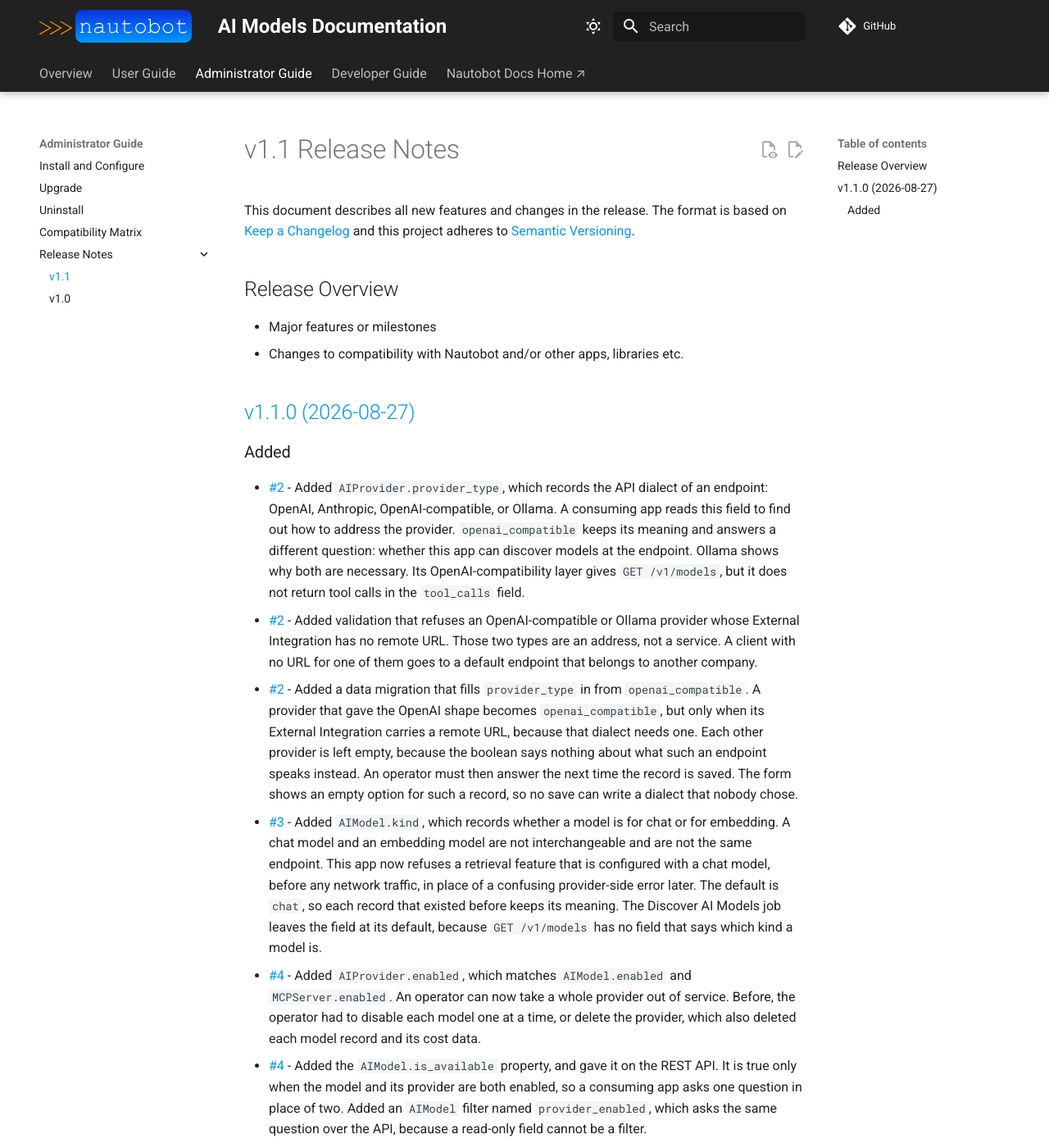
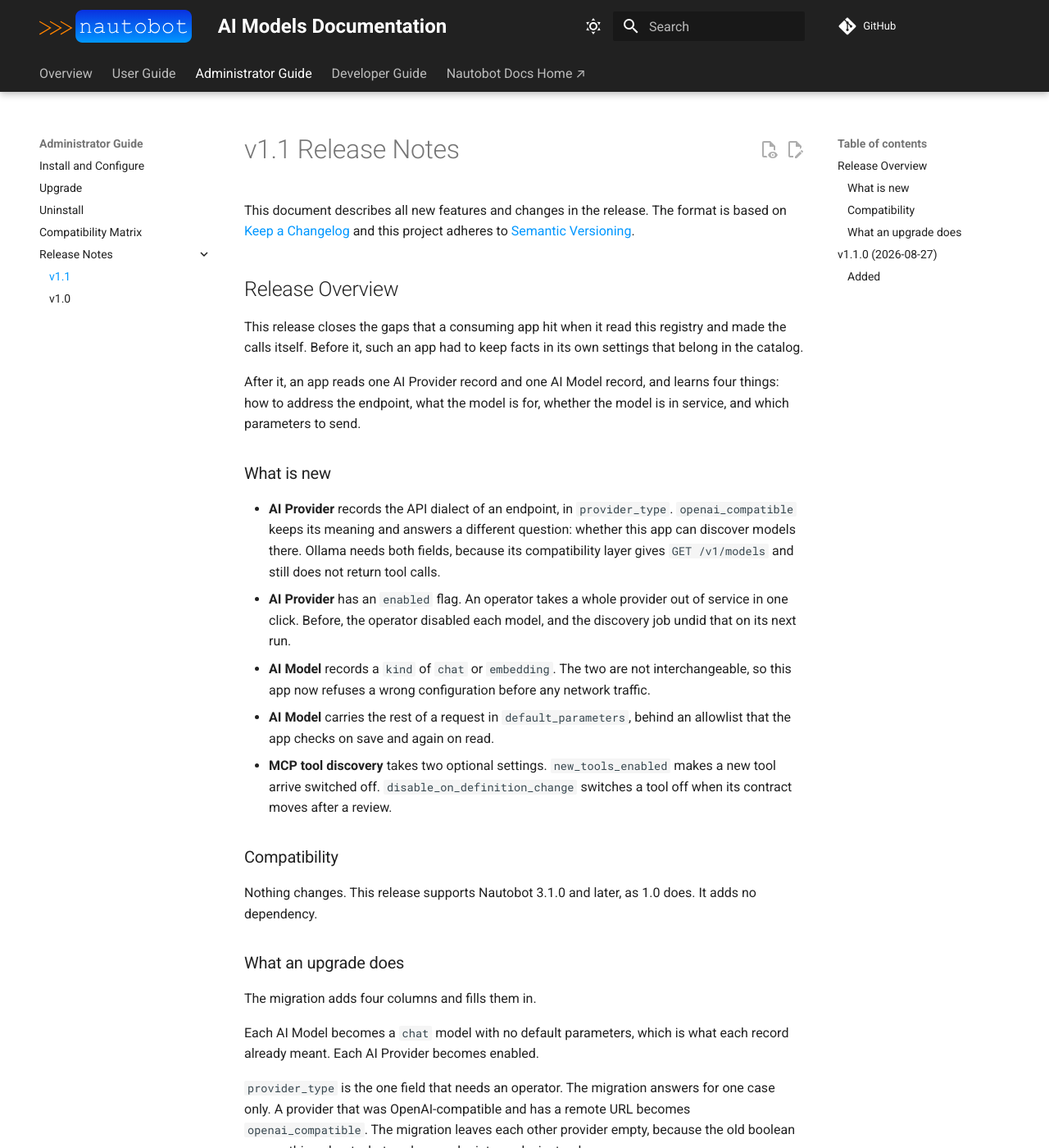
Before and after one commit to jtdub/nautobot-app-ai-models, an MkDocs documentation site: the page built from docs/admin/release_notes/version_1.1.md, in a window 1280 px wide and 1400 px high. Shown: the whole window at 82% size. Built offline with MkDocs 1.6.1 and Material for MkDocs 9.7.7, drawn with Linux system fonts in a browser that asks for light colours; comment, search, counter and statistics services are not loaded; some of the changed text lies outside the part shown.

Commit message:
Write the v1.1 Release Overview
The prepare-release step leaves this section as the template placeholder,
and the release checklist asks for it by hand. It says what the release is
for, that compatibility does not change, and the two things an operator
does after the upgrade: set the dialect on each provider the migration
left empty, and set the kind of each embedding model.

Claude-Session: https://claude.ai/code/session_01Pa8txbPRWNXccL5U7dPyKz

```diff
--- a/docs/admin/release_notes/version_1.1.md
+++ b/docs/admin/release_notes/version_1.1.md
@@ -4,8 +4,50 @@ This document describes all new features and changes in the release. The format
 
 ## Release Overview
 
-- Major features or milestones
-- Changes to compatibility with Nautobot and/or other apps, libraries etc.
+This release closes the gaps that a consuming app hit when it read this registry and made the calls
+itself. Before it, such an app had to keep facts in its own settings that belong in the catalog.
+
+After it, an app reads one AI Provider record and one AI Model record, and learns four things: how
+to address the endpoint, what the model is for, whether the model is in service, and which
+parameters to send.
+
+### What is new
+
+- **AI Provider** records the API dialect of an endpoint, in `provider_type`. `openai_compatible`
+  keeps its meaning and answers a different question: whether this app can discover models there.
+  Ollama needs both fields, because its compatibility layer gives `GET /v1/models` and still does
+  not return tool calls.
+- **AI Provider** has an `enabled` flag. An operator takes a whole provider out of service in one
+  click. Before, the operator disabled each model, and the discovery job undid that on its next run.
+- **AI Model** records a `kind` of `chat` or `embedding`. The two are not interchangeable, so this
+  app now refuses a wrong configuration before any network traffic.
+- **AI Model** carries the rest of a request in `default_parameters`, behind an allowlist that the
+  app checks on save and again on read.
+- **MCP tool discovery** takes two optional settings. `new_tools_enabled` makes a new tool arrive
+  switched off. `disable_on_definition_change` switches a tool off when its contract moves after a
+  review.
+
+### Compatibility
+
+Nothing changes. This release supports Nautobot 3.1.0 and later, as 1.0 does. It adds no dependency.
+
+### What an upgrade does
+
+The migration adds four columns and fills them in.
+
+Each AI Model becomes a `chat` model with no default parameters, which is what each record already
+meant. Each AI Provider becomes enabled.
+
+`provider_type` is the one field that needs an operator. The migration answers for one case only. A
+provider that was OpenAI-compatible and has a remote URL becomes `openai_compatible`. The migration
+leaves each other provider empty, because the old boolean says nothing about what such an endpoint
+speaks instead.
+
+The app refuses an empty value on save, and the form offers an empty option for such a record. Thus
+no save can write a dialect that nobody chose.
+
+After the upgrade, do two things. Set the dialect on each provider that the migration left empty.
+Set the `kind` of each embedding model.
 
 <!-- towncrier release notes start -->
 
```
